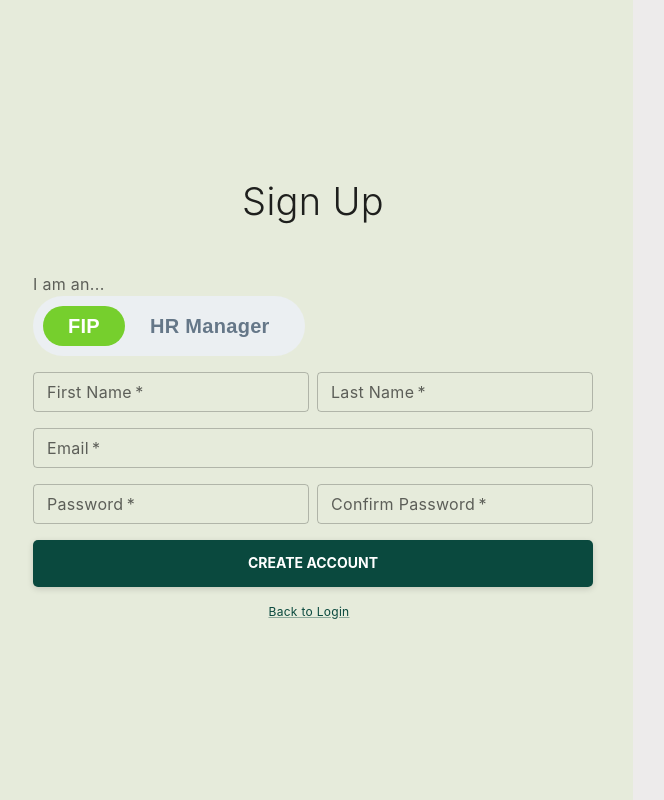
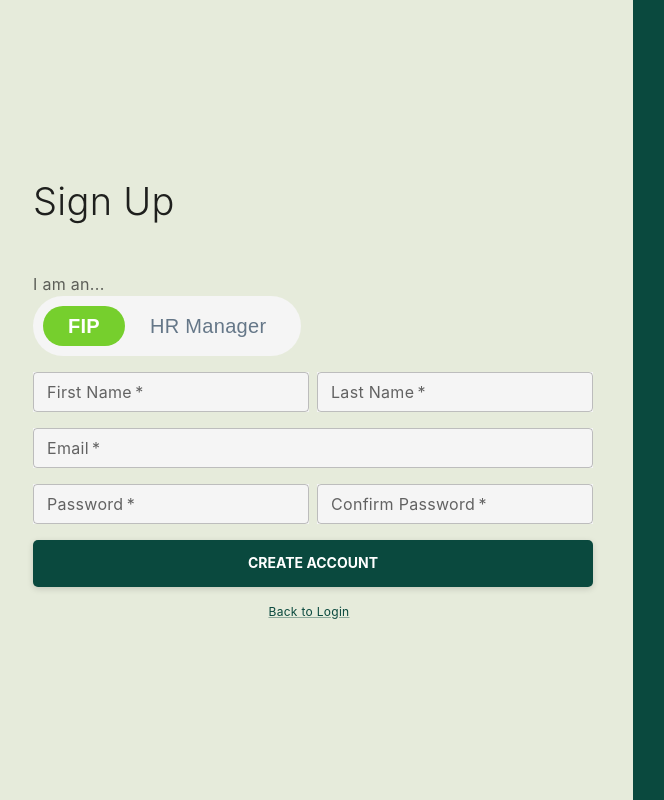
Before and after one commit to ryancho3/Resilience-Web-App, a React (Create React App) app in the folder client/: page /register in a window 1280 px wide. Shown: the whole page, without its empty margins (7-671 px from the left). Built offline with nearby package versions, Linux system fonts and the light colour scheme; no server answers; a web font is replaced by a local one.

Commit message:
slight color changes to slider

```diff
--- a/client/src/Authentication/RegisterPage.tsx
+++ b/client/src/Authentication/RegisterPage.tsx
@@ -1,5 +1,5 @@
 import React, { useState } from 'react';
-import { Link, TextField, Grid, Typography } from '@mui/material';
+import { Link, TextField, Grid, Typography, colors } from '@mui/material';
 import { useNavigate, Link as RouterLink } from 'react-router-dom';
 import Radio from '@mui/material/Radio';
 import RadioGroup from '@mui/material/RadioGroup';
@@ -20,6 +20,7 @@ import ScreenGrid from '../components/ScreenGrid';
 import FormRow from '../components/form/FormRow';
 import SliderButton from '../components/buttons/SliderButton';
 import FormGrid from '../components/form/FormGrid';
+import COLORS from '../assets/colors';
 
 /**
  * A page users visit to be able to register for a new account by inputting
@@ -139,6 +140,10 @@ function RegisterPage() {
     return isValid;
   };
 
+  const textFieldStyle = {
+    background: COLORS.offWhite,
+  };
+
   async function handleSubmit() {
     if (validateInputs()) {
       register(
@@ -175,7 +180,7 @@ function RegisterPage() {
         <Grid item md={6} xs={12} sx={{ padding: 5 }}>
           <FormGrid>
             <FormCol>
-              <Grid item container justifyContent="center">
+              <Grid item container justifyContent="left">
                 <Typography variant="h2">{title}</Typography>
               </Grid>
               <Grid item width="1">
@@ -196,6 +201,7 @@ function RegisterPage() {
                     label="First Name"
                     value={values.firstName}
                     onChange={(e) => setValue('firstName', e.target.value)}
+                    style={textFieldStyle as React.CSSProperties}
                   />
                 </Grid>
                 <Grid item width=".5">
@@ -209,6 +215,7 @@ function RegisterPage() {
                     label="Last Name"
                     value={values.lastName}
                     onChange={(e) => setValue('lastName', e.target.value)}
+                    style={textFieldStyle as React.CSSProperties}
                   />
                 </Grid>
               </FormRow>
@@ -223,6 +230,7 @@ function RegisterPage() {
                   label="Email"
                   value={values.email}
                   onChange={(e) => setValue('email', e.target.value)}
+                  style={textFieldStyle as React.CSSProperties}
                 />
               </Grid>
               <FormRow>
@@ -237,6 +245,7 @@ function RegisterPage() {
                     label="Password"
                     value={values.password}
                     onChange={(e) => setValue('password', e.target.value)}
+                    style={textFieldStyle as React.CSSProperties}
                   />
                 </Grid>
                 <Grid item container width=".5">
@@ -252,6 +261,7 @@ function RegisterPage() {
                     onChange={(e) =>
                       setValue('confirmPassword', e.target.value)
                     }
+                    style={textFieldStyle as React.CSSProperties}
                   />
                 </Grid>
               </FormRow>
@@ -276,7 +286,12 @@ function RegisterPage() {
             </FormCol>
           </FormGrid>
         </Grid>
-        <Grid item md={6} xs={12} sx={{ height: '100vh', bgcolor: '#EDEBEB' }}>
+        <Grid
+          item
+          md={6}
+          xs={12}
+          sx={{ height: '100vh', bgcolor: COLORS.primaryGreen }}
+        >
           <Typography variant="h2" textAlign="center" />
         </Grid>
         {/* The alert that pops up */}
--- a/client/src/assets/colors.ts
+++ b/client/src/assets/colors.ts
@@ -10,6 +10,7 @@ const COLORS = {
   taupe: '#e6ebdb',
   black: '#000000', // Black
   white: '#ffffff', // White
+  offWhite: '#F5F5F5',
   gray: '#657788',
   // Main colors above ~~~ Extra colors below
   primaryDark: '#172a3a', // Dark Blue
@@ -18,6 +19,7 @@ const COLORS = {
   accentOrange: '#f2594b',
   neutral: '#8c8c8c', // Gray
   lightGray: '#ebeff2', // Gray-subsection
+  secondaryGray: '#808080', // gray text for slider
   actionBlue: '#155da1', // Action button
 
   // Other colors:
--- a/client/src/components/buttons/SliderButton.tsx
+++ b/client/src/components/buttons/SliderButton.tsx
@@ -15,9 +15,10 @@ export default function SliderButton({ setRole, role }: SliderButtonProps) {
   // const [formerColor, setFormerColor] = useState(tabs[0].color);
 
   const containerStyle = {
+    height: 60,
     position: 'relative',
     borderRadius: 50,
-    backgroundColor: COLORS.lightGray,
+    backgroundColor: COLORS.offWhite,
     padding: 10,
     display: 'flex',
     alignContent: 'flex-start',
@@ -32,7 +33,6 @@ export default function SliderButton({ setRole, role }: SliderButtonProps) {
     margin: 0,
     fontFamily: 'sans-serif',
     fontSize: 20,
-    fontWeight: 700,
     color: '#222',
     cursor: 'pointer',
     display: 'flex',
@@ -59,10 +59,12 @@ export default function SliderButton({ setRole, role }: SliderButtonProps) {
           initial={{
             color:
               role === item.split(' ')[0].toLowerCase() ? '#FFF' : COLORS.gray,
+            fontWeight: role === item.split(' ')[0].toLowerCase() ? 700 : 400,
           }}
           animate={{
             color:
               role === item.split(' ')[0].toLowerCase() ? '#FFF' : COLORS.gray,
+            fontWeight: role === item.split(' ')[0].toLowerCase() ? 700 : 400,
           }}
           transition={{ duration }}
           onTap={() => {
```
